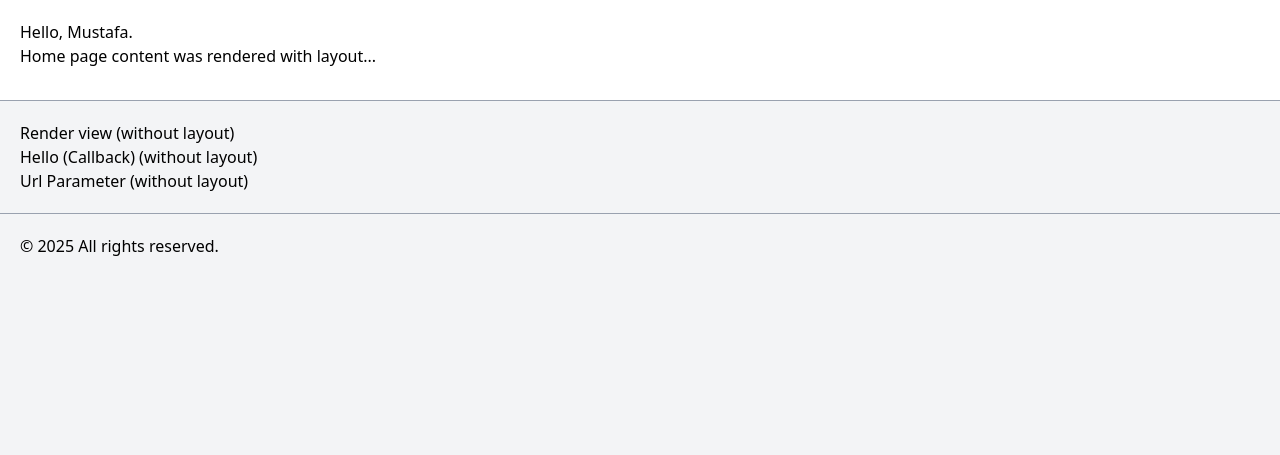
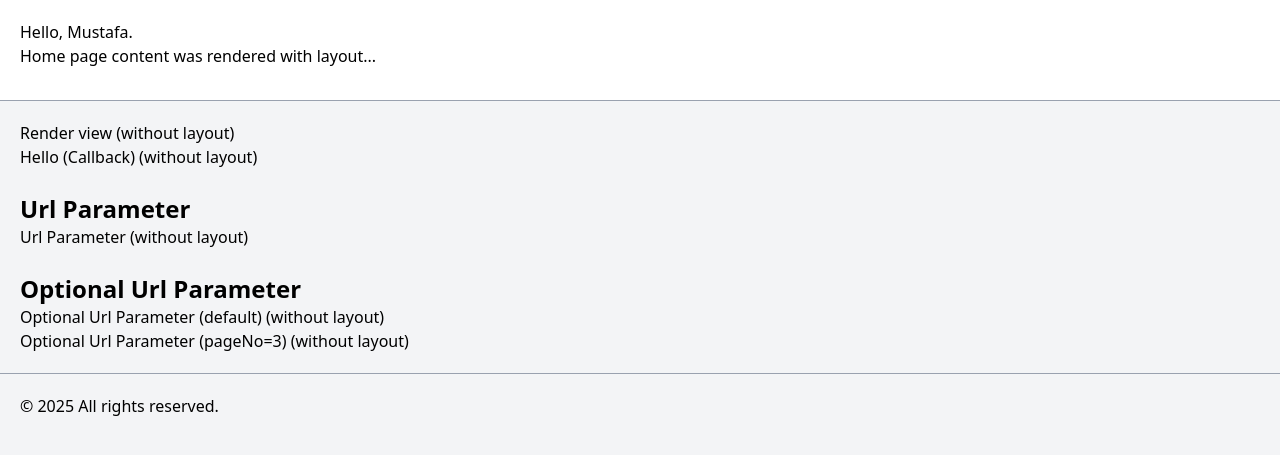
Before and after one commit to m-bilgi/PHPMVC, a PHP site: page / in a window 1280 px wide. Shown: the part 101-556 px from the top of the page. Run offline with PHP 8.4, Linux system fonts and the light colour scheme; style sheets or scripts are compiled from the project's sources.

Commit message:
Update index.php
added new links

```diff
--- a/app/Views/home/index.php
+++ b/app/Views/home/index.php
@@ -12,6 +12,16 @@
     <ul>
         <li><a href="/render">Render view (without layout)</a></li>
         <li><a href="/hello">Hello (Callback) (without layout)</a></li>
+    </ul>
+    <br>
+    <h2>Url Parameter</h2>
+    <ul>
         <li><a href="/user/1">Url Parameter (without layout)</a></li>
     </ul>
+    <br>
+    <h2>Optional Url Parameter</h2>
+    <ul>
+        <li><a href="/show/articles">Optional Url Parameter (default) (without layout)</a></li>
+        <li><a href="/show/articles/3">Optional Url Parameter (pageNo=3) (without layout)</a></li>
+    </ul>
 <?php endsection(); ?>
```
